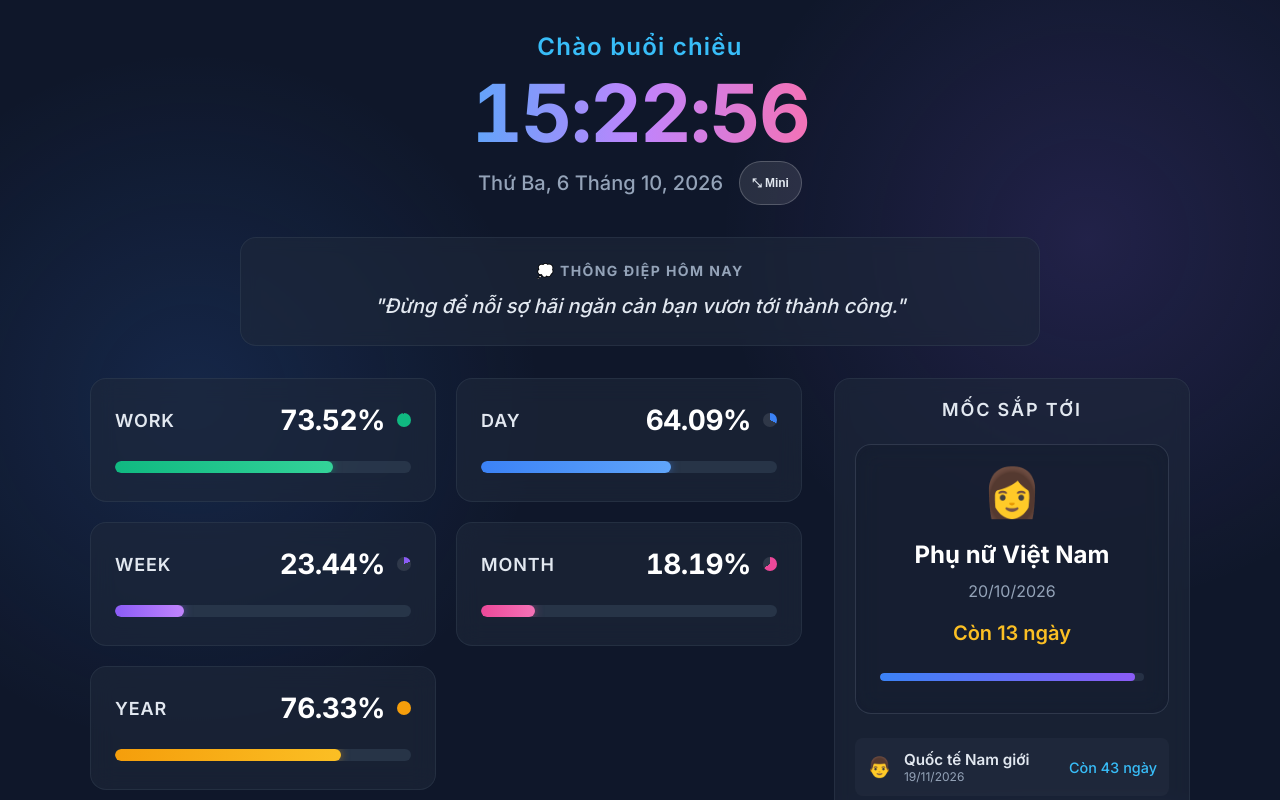
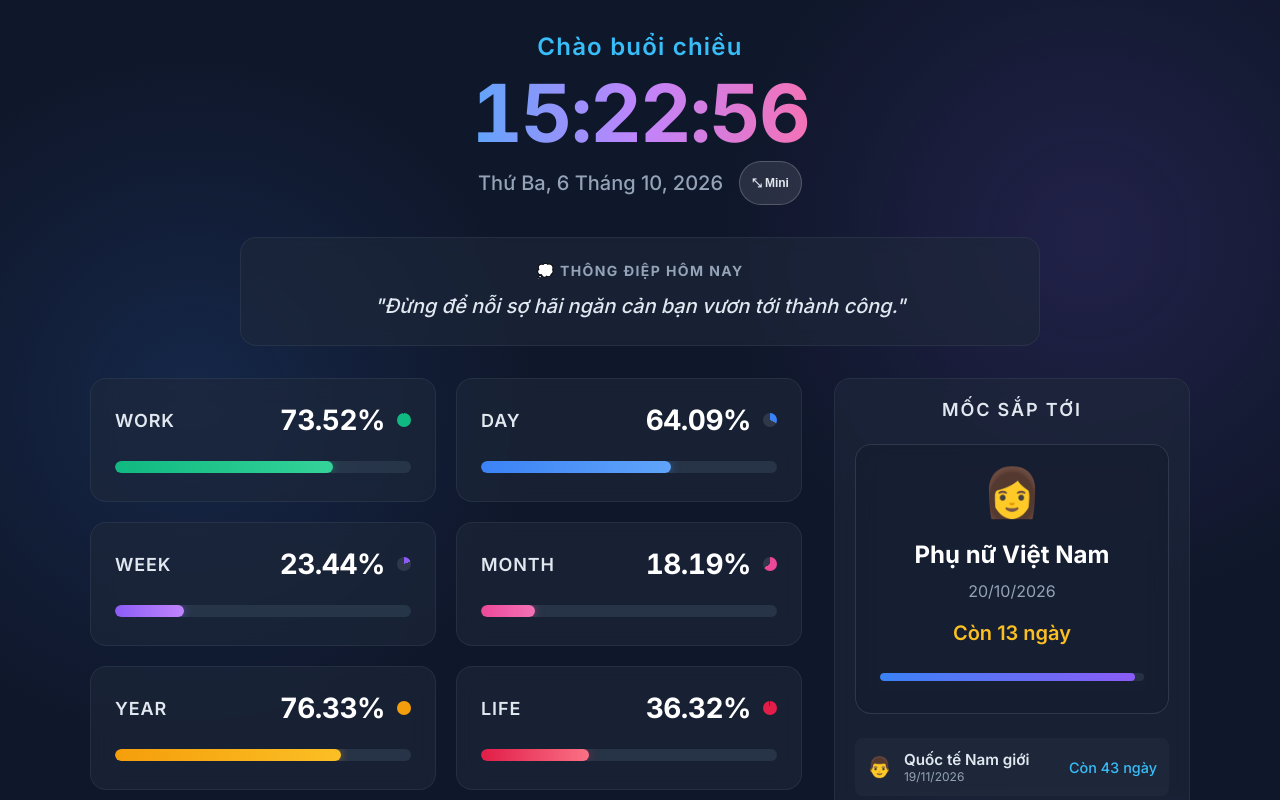
Before and after one commit to nguyentrieuvan1912/time-progress, a React (Vite) app: page / in a window 1280 px wide. Shown: the top 800 px of the page. Built offline with nearby package versions, Linux system fonts and the light colour scheme.

Commit message:
update v3

```diff
--- a/src/App.css
+++ b/src/App.css
@@ -162,5 +162,37 @@
     display: grid;
     grid-template-columns: repeat(auto-fit, minmax(280px, 1fr));
     align-content: start;
+}
+
+.celebration-overlay {
+  position: fixed;
+  top: 0; left: 0; width: 100vw; height: 100vh;
+  pointer-events: none;
+  z-index: 9999;
+  display: flex;
+  justify-content: center;
+  align-items: center;
+  overflow: hidden;
+}
+
+.burst-particle {
+  position: absolute;
+  width: 8px;
+  height: 8px;
+  border-radius: 50%;
+  animation: burst 2.5s cubic-bezier(0.1, 0.8, 0.3, 1) forwards;
+  opacity: 0;
+}
+
+@keyframes burst {
+  0% { transform: translate(0, 0) scale(0); opacity: 1; }
+  20% { opacity: 1; }
+  100% { transform: translate(var(--tx), var(--ty)) scale(1.5); opacity: 0; }
+}
+
+@media (prefers-reduced-motion: reduce) {
+  .burst-particle {
+    animation: none;
+    display: none;
   }
 }
--- a/src/App.tsx
+++ b/src/App.tsx
@@ -1,4 +1,4 @@
-import { useState, useEffect } from 'react';
+import { useState, useEffect, useRef, useMemo } from 'react';
 import './App.css';
 import { TimeProgressCard } from './components/TimeProgressCard';
 import { MilestoneList } from './components/MilestoneCard';
@@ -9,12 +9,15 @@ import {
   getDayProgress,
   getWeekProgress,
   getMonthProgress,
-  getYearProgress
+  getYearProgress,
+  getLifeProgress
 } from './utils/timeProgress';
 
 function App() {
   const [now, setNow] = useState(new Date());
   const [isMiniMode, setIsMiniMode] = useState(false);
+  const [showCelebration, setShowCelebration] = useState(false);
+  const prevWorkProgress = useRef<number | null>(null);
 
   useEffect(() => {
     const interval = setInterval(() => {
@@ -50,12 +53,52 @@ function App() {
   const week = getWeekProgress(now);
   const month = getMonthProgress(now);
   const year = getYearProgress(now);
+  const life = getLifeProgress(now);
 
   const upcomingMilestones = getNextMilestones(now);
   const dailyQuote = getDailyQuote(now);
 
+  useEffect(() => {
+    if (prevWorkProgress.current !== null) {
+      if (prevWorkProgress.current < 100 && workday.percentage === 100) {
+        setShowCelebration(true);
+        setTimeout(() => setShowCelebration(false), 4000);
+      }
+    }
+    prevWorkProgress.current = workday.percentage;
+  }, [workday.percentage]);
+
+  const celebrationParticles = useMemo(() => {
+    if (!showCelebration) return null;
+    return Array.from({ length: 50 }).map((_, i) => {
+      const angle = Math.random() * Math.PI * 2;
+      const distance = 50 + Math.random() * 250;
+      const tx = `${Math.cos(angle) * distance}px`;
+      const ty = `${Math.sin(angle) * distance}px`;
+      const colors = ['#f472b6', '#60a5fa', '#34d399', '#fbbf24', '#c084fc', '#e11d48'];
+      const color = colors[Math.floor(Math.random() * colors.length)];
+      return (
+        <div
+          key={i}
+          className="burst-particle"
+          style={{
+            '--tx': tx,
+            '--ty': ty,
+            backgroundColor: color,
+            animationDelay: `${Math.random() * 0.2}s`
+          } as React.CSSProperties}
+        />
+      );
+    });
+  }, [showCelebration]);
+
   return (
     <div className={`app-container ${isMiniMode ? 'mini-mode' : ''}`}>
+      {showCelebration && (
+        <div className="celebration-overlay">
+          {celebrationParticles}
+        </div>
+      )}
       <header className="header">
         {!isMiniMode && <div className="greeting fade-in">{getGreeting(now)}</div>}
         <div className="clock-container">
@@ -121,6 +164,14 @@ function App() {
           colorEnd="#fbbf24"
           compact={isMiniMode}
         />
+
+        <TimeProgressCard
+          title="LIFE"
+          percentage={life.percentage}
+          colorStart="#e11d48"
+          colorEnd="#fb7185"
+          compact={isMiniMode}
+        />
         </div>
         {!isMiniMode && (
           <div className="side-panel">
--- a/src/utils/timeProgress.ts
+++ b/src/utils/timeProgress.ts
@@ -123,3 +123,27 @@ export function getYearProgress(now: Date): TimeProgressInfo {
     endTimeLabel: `01/01/${now.getFullYear() + 1}`
   };
 }
+
+const LIFE_TARGET_AGE = 60;
+
+export function getLifeProgress(now: Date): TimeProgressInfo {
+  const birthDate = new Date(2004, 11, 19, 0, 0, 0, 0); // 19/12/2004
+  const targetDate = new Date(
+    birthDate.getFullYear() + LIFE_TARGET_AGE,
+    birthDate.getMonth(),
+    birthDate.getDate(),
+    0, 0, 0, 0
+  );
+
+  const tNow = now.getTime();
+  const tStart = birthDate.getTime();
+  const tEnd = targetDate.getTime();
+
+  const percentage = ((tNow - tStart) / (tEnd - tStart)) * 100;
+
+  return {
+    percentage: Math.max(0, Math.min(100, percentage)),
+    startTimeLabel: '19/12/2004',
+    endTimeLabel: `19/12/${2004 + LIFE_TARGET_AGE}`
+  };
+}
```
